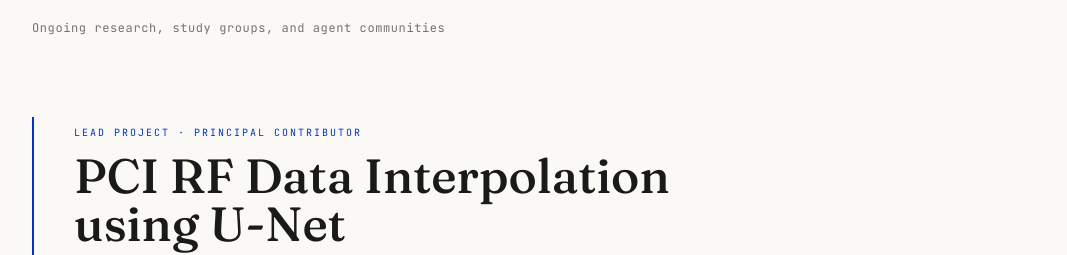
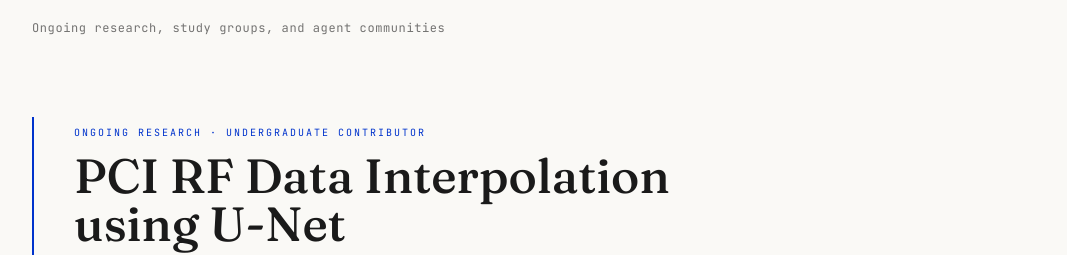
Before and after one commit to hub2vu/Portfolio, a React (Vite) app: page / in a window 1280 px wide. Shown: the part 1574-1829 px from the top of the page, without its empty margins (194-1261 px from the left). Built offline with nearby package versions, Linux system fonts and the light colour scheme.

Commit message:
Update portfolio copy

```diff
--- a/portfolio.jsx
+++ b/portfolio.jsx
@@ -119,14 +119,14 @@ export default function Portfolio() {
       tag: "TOOLING",
       tagColor: "blue",
       status: "Maintained",
-      title: "ComfyUI GPT Image Node",
+      title: "ComfyUI-GPT-Image-Node",
       subtitle: "Custom Nodes for GPT Image Generation/Editing",
       lab: "Personal",
       desc:
         "ComfyUI에서 GPT image generation/editing을 호출할 수 있도록 만든 custom node pack. 생성·편집 노드, API 인증 흐름, image/revised_prompt 반환 구조를 구현했다.",
       role: "Custom node development · OpenAI API integration · workflow testing",
       stack: ["Python", "ComfyUI", "OpenAI API"],
-      links: [{ label: "GitHub", href: "https://github.com/hub2vu/Compyui-GPT-img-node" }],
+      links: [{ label: "GitHub", href: "https://github.com/hub2vu/ComfyUI-GPT-Image-Node" }],
     },
   ];
 
@@ -415,7 +415,7 @@ export default function Portfolio() {
                 <div className="md:col-span-12">
                   <div className="border-l-2 border-[#0033cc] pl-6 md:pl-10 py-2 mb-10">
                     <div className="mono text-[10px] tracking-[0.2em] signal mb-3">
-                      LEAD PROJECT · PRINCIPAL CONTRIBUTOR
+                      ONGOING RESEARCH · UNDERGRADUATE CONTRIBUTOR
                     </div>
                     <h3 className="display text-3xl md:text-5xl font-medium leading-[1.05] tracking-normal mb-4">
                       PCI RF Data Interpolation<br />using U-Net
@@ -817,7 +817,7 @@ export default function Portfolio() {
                     혹은 관련 토의를 환영합니다.
                   </p>
                   <p className="text-[15px] opacity-70 leading-relaxed max-w-xl mb-8">
-                    의료 RF 신호 처리, embodied AI, LLM agent system, 연구 자동화에 관심이 있다면 메일로 연락해 주세요.
+                    의료 AI, embodied AI, LLM agent system 관련 연구 협업, 학부연구 기회, 인턴십 문의를 환영합니다.
                   </p>
                   <div className="space-y-3">
                     <ContactLine k="EMAIL" v="hub2vu@sogang.ac.kr" href="mailto:hub2vu@sogang.ac.kr" />
```
